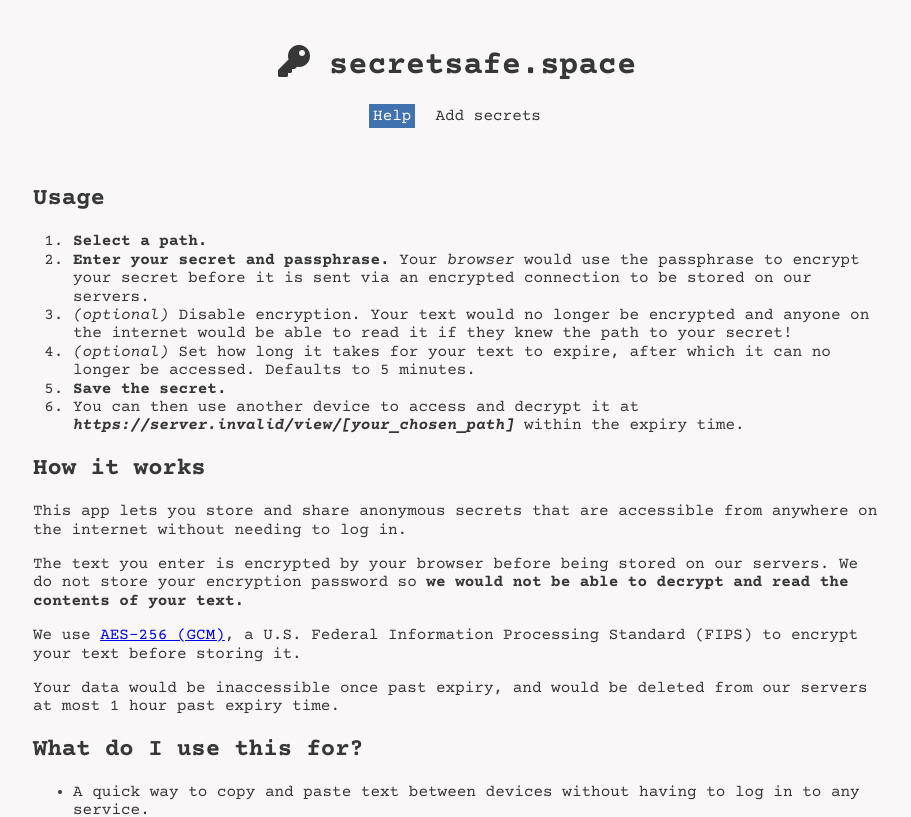
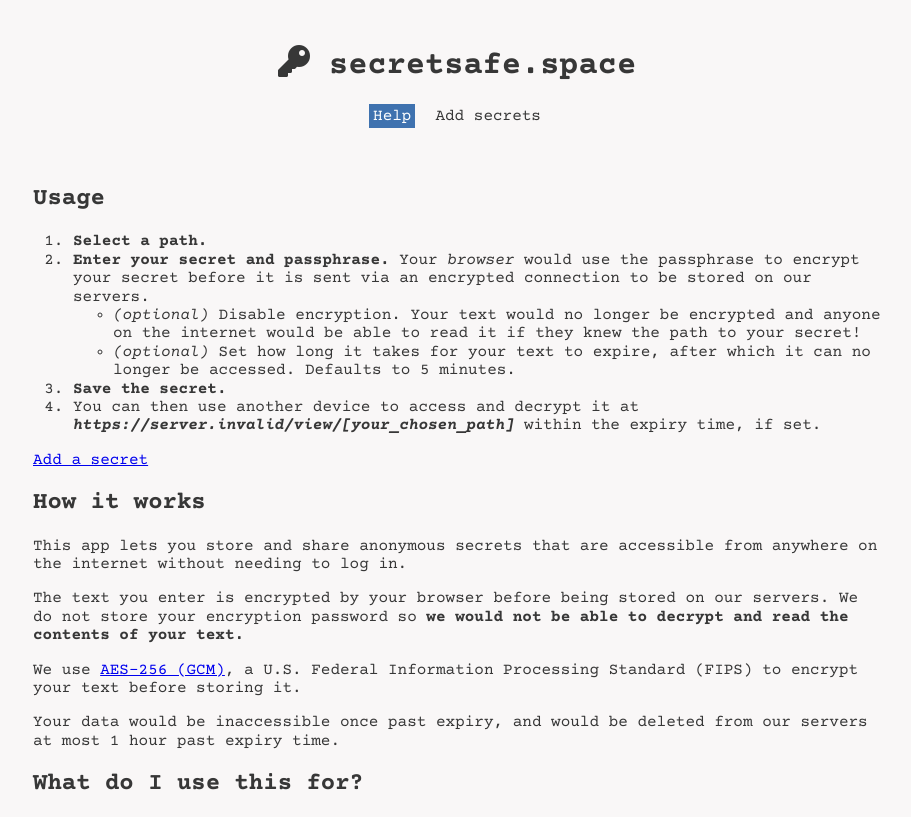
Before and after one commit to weijunyu/secret-safe-space, a React (Create React App) app in the folder client/: page / in a window 1280 px wide. Shown: the top 817 px of the page, without its empty margins (183-1094 px from the left). Built offline with nearby package versions, Linux system fonts and the light colour scheme; no server answers.

Commit message:
Deps, docs

```diff
--- a/client/package.json
+++ b/client/package.json
@@ -31,6 +31,7 @@
     "@testing-library/jest-dom": "^5.11.8",
     "@testing-library/react": "^11.2.3",
     "@testing-library/user-event": "^12.6.0",
+    "@types/file-saver": "^2.0.1",
     "@types/jest": "^26.0.20",
     "@types/lodash": "^4.14.167",
     "@types/luxon": "^1.25.0",
@@ -54,10 +55,7 @@
     "react-scripts": "4.0.0",
     "sjcl": "^1.0.8",
     "styled-components": "^5.2.1",
-    "typescript": "~4.0.5",
+    "typescript": "~3.9.4",
     "web-vitals": "^0.2.4"
-  },
-  "devDependencies": {
-    "@types/file-saver": "^2.0.1"
   }
 }
--- a/client/src/components/Help.tsx
+++ b/client/src/components/Help.tsx
@@ -1,5 +1,6 @@
 import React from "react";
 import styled from "styled-components";
+import { Link } from "react-router-dom";
 
 import SecretPathUrlDisplay from "./SecretPathUrlDisplay";
 
@@ -19,16 +20,19 @@ export default function Help() {
           <em>browser</em> would use the passphrase to encrypt your secret
           before it is sent via an encrypted connection to be stored on our
           servers.
+          <ul>
+            <li>
+              <em>(optional)</em> Disable encryption. Your text would no longer
+              be encrypted and anyone on the internet would be able to read it
+              if they knew the path to your secret!
+            </li>
+            <li>
+              <em>(optional)</em> Set how long it takes for your text to expire,
+              after which it can no longer be accessed. Defaults to 5 minutes.
+            </li>
+          </ul>
         </li>
-        <li>
-          <em>(optional)</em> Disable encryption. Your text would no longer be
-          encrypted and anyone on the internet would be able to read it if they
-          knew the path to your secret!
-        </li>
-        <li>
-          <em>(optional)</em> Set how long it takes for your text to expire,
-          after which it can no longer be accessed. Defaults to 5 minutes.
-        </li>
+
         <li>
           <strong>Save the secret.</strong>
         </li>
@@ -39,9 +43,14 @@ export default function Help() {
               <SecretPathUrlDisplay path="[your_chosen_path]" link={false} />
             </em>
           </strong>{" "}
-          within the expiry time.
+          within the expiry time, if set.
         </li>
       </ol>
+
+      <p>
+        <Link to="/add">Add a secret</Link>
+      </p>
+
       <h2>How it works</h2>
       <p>
         This app lets you store and share anonymous secrets that are accessible
```
Also changed, not shown: 2 other files (tests, documents, lock files or other folders).
